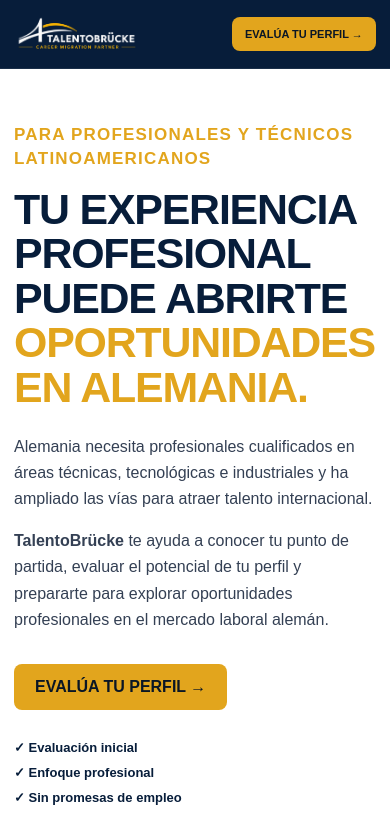
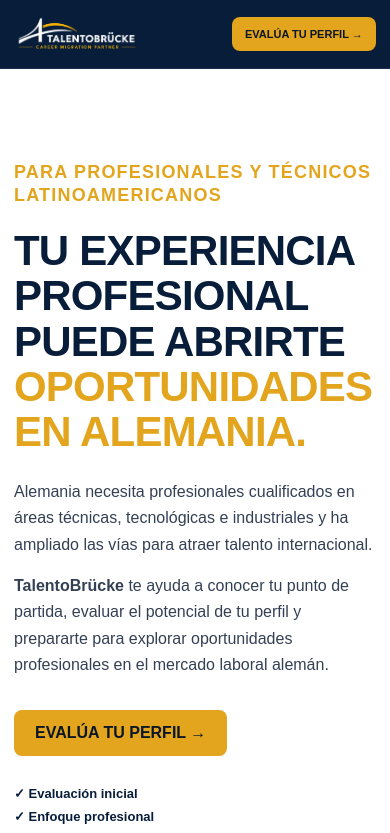
Before and after one commit to fiveseasonsrealty-ux/TALENTOBRUCKE-CRM, a Next.js app: page / in a window 390 px wide. Shown: the top 833 px of the page. Built offline with nearby package versions, Linux system fonts and the light colour scheme.

Commit message:
Update globals.css

```diff
--- a/app/globals.css
+++ b/app/globals.css
@@ -2446,3 +2446,34 @@ th {
   margin-top: 26px;
 }
 }
+/* =========================================
+   MOBILE — HERO
+   ========================================= */
+
+@media (max-width: 600px) {
+
+  .hero {
+    padding-top: 38px;
+  }
+
+  .hero .eyebrow {
+    font-size: 18px;
+    line-height: 1.25;
+    margin-bottom: 22px;
+  }
+
+  .hero h1 {
+    font-size: 42px;
+    line-height: 1.08;
+    letter-spacing: -0.8px;
+  }
+
+  .hero-content p {
+    line-height: 1.55;
+  }
+
+  .hero-trust {
+    gap: 8px;
+  }
+
+}
```
